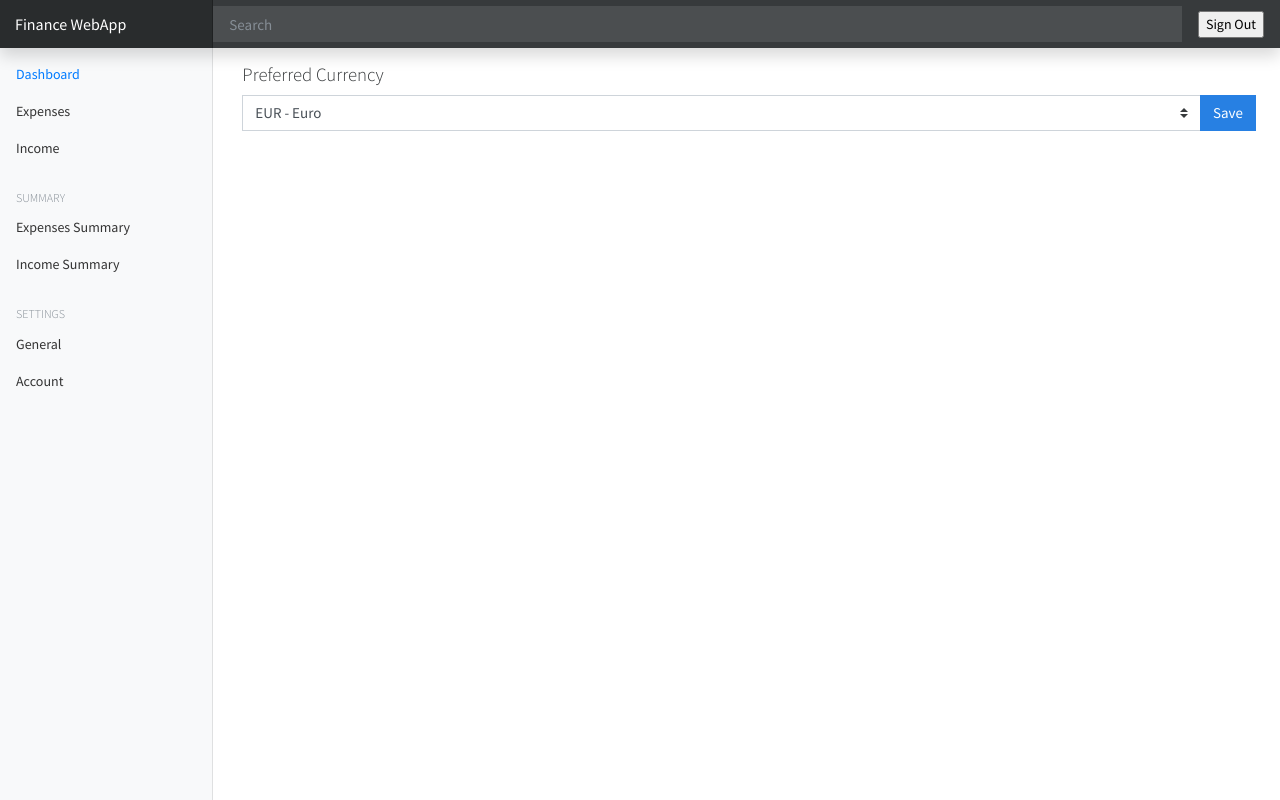
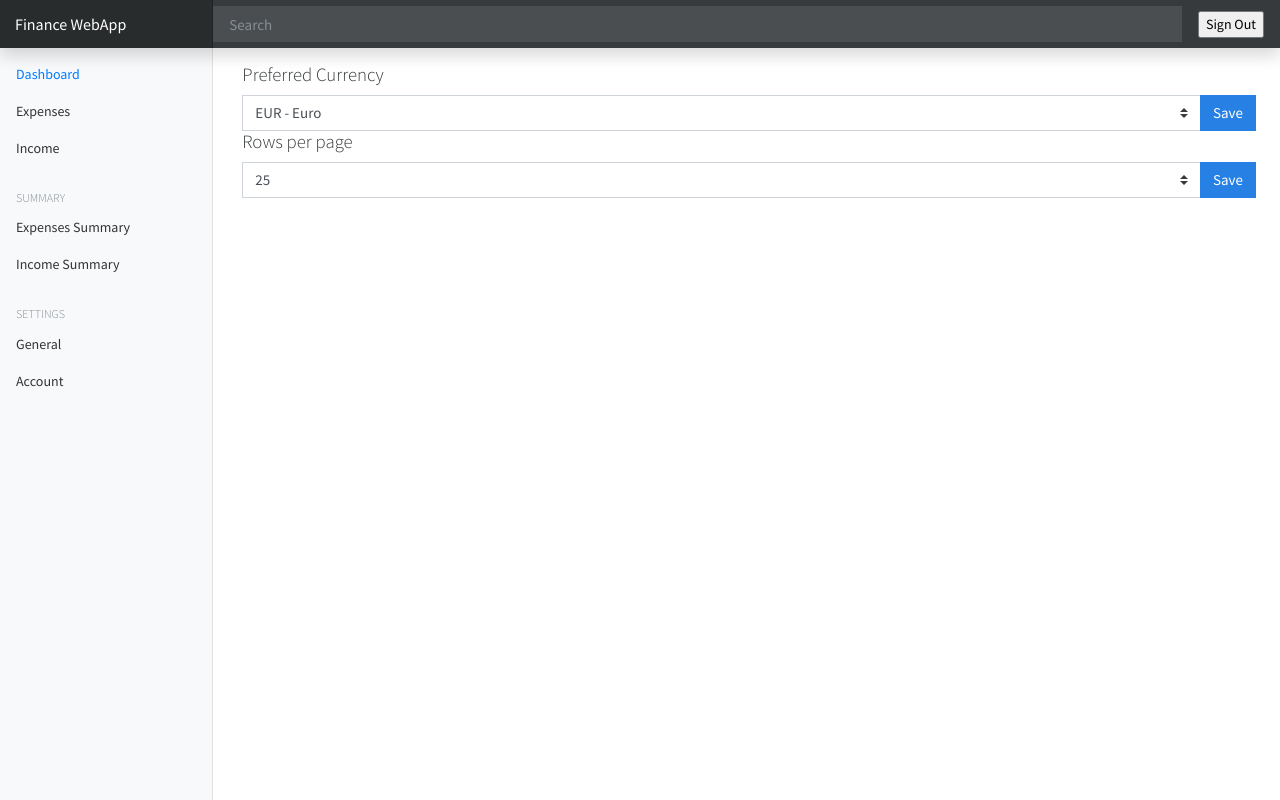
Before and after one commit to fcucullu/django-finance-webapp, a Django app: page /preferences/general-preferences in a window 1280 px wide. Run offline with Django 5.2, Linux system fonts and the light colour scheme; the visitor is signed in with stand-in values (Sample User, id 1); data comes from the database, SQL or seed files in the repository; some libraries are stand-ins or nearby versions.

Commit message:
Agregar number_of_pages a las general preferences. Queda por arreglar la validacion del frontend y un bug con el paginador

```diff
--- a/templates/expenses/expenses.html
+++ b/templates/expenses/expenses.html
@@ -36,7 +36,7 @@
             <th>Category</th>
             <th>Account</th>
             <th class="text-right">
-              Amount ({{ userpreferences.currency_code }})
+              Amount ({{ user_preferences.currency_code }})
             </th>
             <th></th>
           </tr>
--- a/templates/preferences/general-preferences.html
+++ b/templates/preferences/general-preferences.html
@@ -22,5 +22,33 @@
       </div>
     </div>
   </form>
+
+  <h5>Rows per page</h5>
+
+  <form action="{% url 'general-preferences' %}" method="post">
+    {% csrf_token %}
+    <div class="input-group">
+      <select name="rows_per_page" class="custom-select" id="inputGroupSelect04">
+        {% if user_preferences.rows_per_page %}
+        <option selected value="{{ user_preferences.rows_per_page }}">
+          {{ user_preferences.rows_per_page }}
+        </option>
+        {% endif %} {% for rows_per_page in rows_per_page_data %}
+        <option value="{{ rows_per_page }}">
+          {{ rows_per_page }}
+        </option>
+        {% endfor %}
+      </select>
+      <div class="input-group-append">
+        <button class="btn btn-primary" type="submit">Save</button>
+      </div>
+    </div>
+  </form>
+
+
+
+
+
+
 </div>
 {% endblock %}
--- a/userpreferences/models.py
+++ b/userpreferences/models.py
@@ -8,6 +8,7 @@ class UserPreferences(models.Model):
     #Here add all the user preferences needed
     currency = models.CharField(max_length=255, blank=True, null=True)
     currency_code = models.CharField(max_length=255, blank=True, null=True)
+    rows_per_page = models.IntegerField(default=25)
 
     def __str__(self):
         return f"{self.user.username}'s preferences"
--- a/userpreferences/urls.py
+++ b/userpreferences/urls.py
@@ -2,5 +2,5 @@ from . import views
 from django.urls import path
 
 urlpatterns = [
-    path('general-preferences', views.index, name="general-preferences")
+    path('general-preferences', views.general_preferences, name="general-preferences")
 ]
--- a/userpreferences/views.py
+++ b/userpreferences/views.py
@@ -9,7 +9,10 @@ from django.views.decorators.cache import cache_control
 
 @login_required(login_url='/authentication/login')
 @cache_control(no_cache=True, must_revalidate=True, no_store=True)
-def index(request):
+def general_preferences(request):
+    user_preferences, created = UserPreferences.objects.get_or_create(user=request.user)
+
+    #Currency configuration
     currency_data = []
     file_path = os.path.join(settings.BASE_DIR, 'currencies.json')
 
@@ -18,13 +21,16 @@ def index(request):
         for k, v in data.items():
             currency_data.append({'name': k, 'value': v})
 
-    user_preferences, created = UserPreferences.objects.get_or_create(user=request.user)
+    #Rows_per_page configuration
+    rows_per_page_data = [10, 25, 50, 100]
 
     if request.method == "POST":
         currency = request.POST.get('currency')
+        rows_per_page = int(request.POST.get('rows_per_page', 25))
         if currency:
             user_preferences.currency = currency
             user_preferences.currency_code = user_preferences.currency.split(' - ')[0] if user_preferences.currency else ''
+            user_preferences.rows_per_page = rows_per_page
             user_preferences.save()
             messages.success(request, 'Changes saved')
             return redirect('general-preferences')
@@ -35,4 +41,5 @@ def index(request):
     return render(request, 'preferences/general-preferences.html', {
         'currencies': currency_data,
         'user_preferences': user_preferences,
+        'rows_per_page_data': rows_per_page_data,
     })
```
Also changed, not shown: expenses/views.py (+4 -4 lines), userpreferences/migrations/0003_userpreferences_rows_per_page.py (added), userpreferences/migrations/0004_alter_userpreferences_rows_per_page.py (added).
